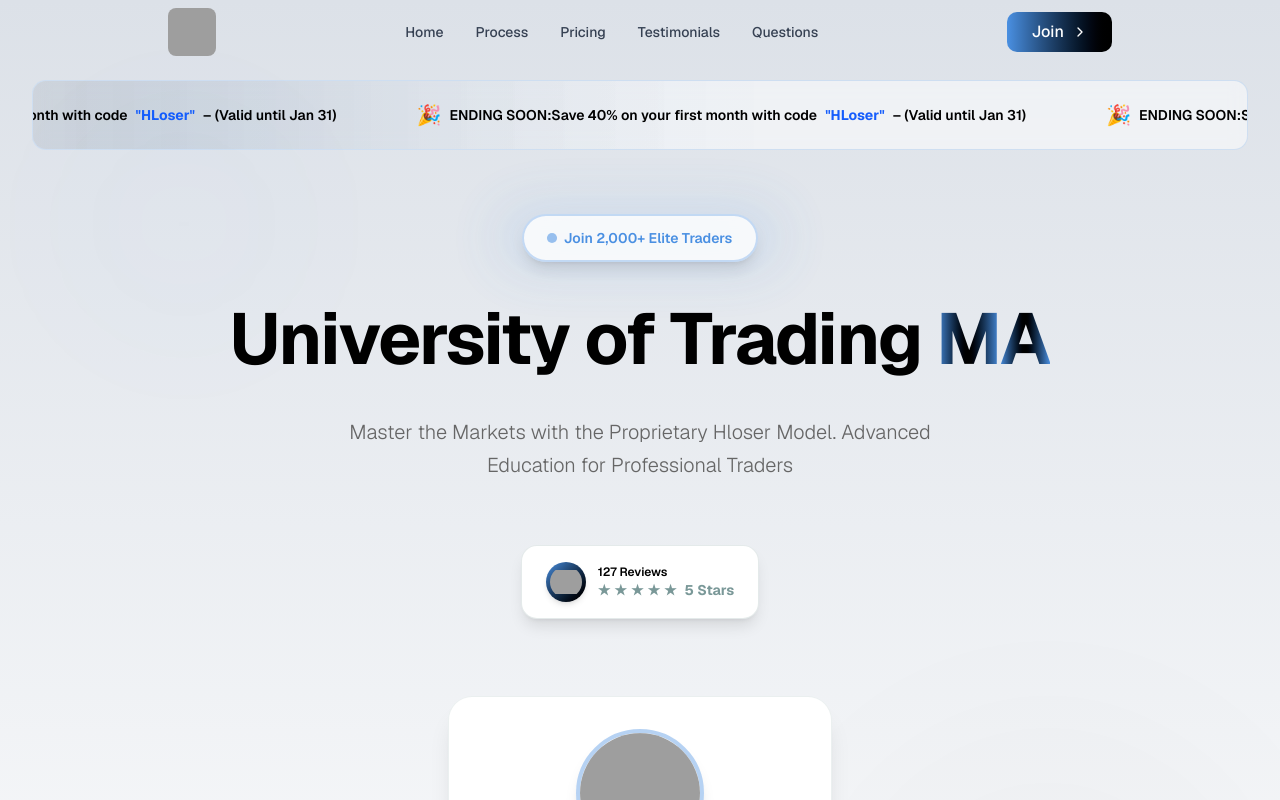
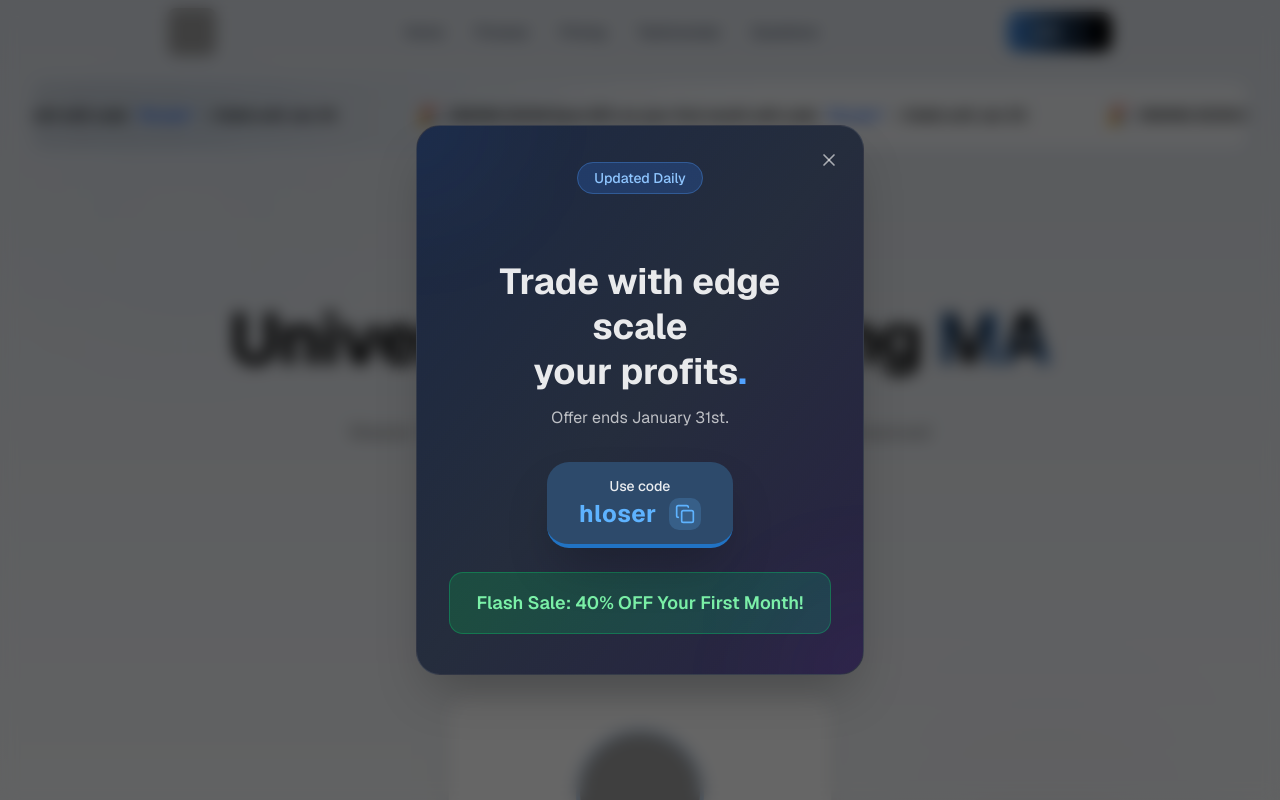
Before and after one commit to hloser77/University-of-Trading-MA, a Next.js app: page / in a window 1280 px wide. Shown: the top 800 px of the page. Built offline with nearby package versions, Linux system fonts and the light colour scheme; grey boxes are pictures that could not be loaded.

Commit message:
Update page.tsx

```diff
--- a/app/page.tsx
+++ b/app/page.tsx
@@ -10,6 +10,7 @@ import FAQ from "@/components/faq"
 import Footer from "@/components/footer"
 import CertificatesCarousel from "@/components/certificates-carousel"
 import Integrations from "@/integrations"
+import PromoPopup from "@/components/promo-popup"
 export default function Home() {
 
 
@@ -19,6 +20,7 @@ export default function Home() {
         <main className="min-h-screen bg-background">
           <Header />
           <Hero  />
+          <PromoPopup />
           <Integrations />
           {/* <MentorsSection /> */}
           <Process />
```
